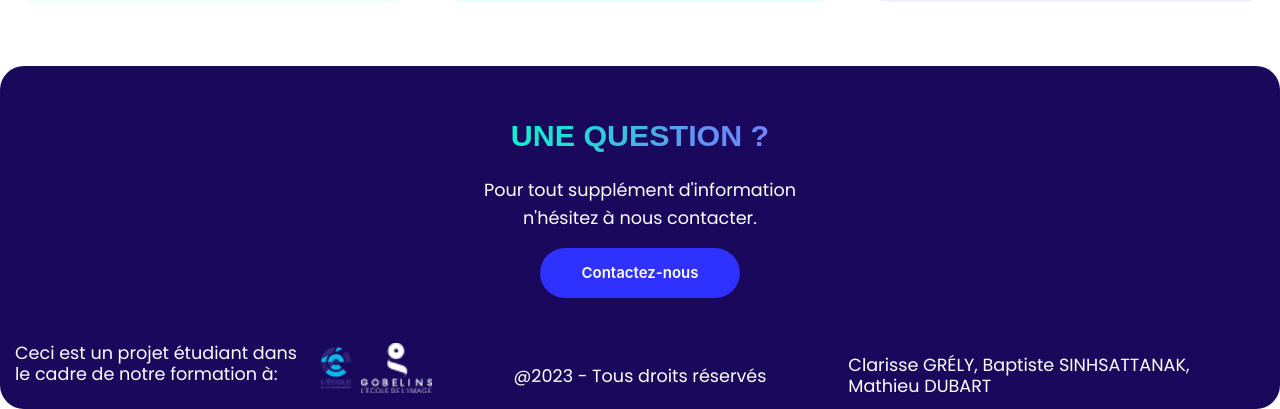
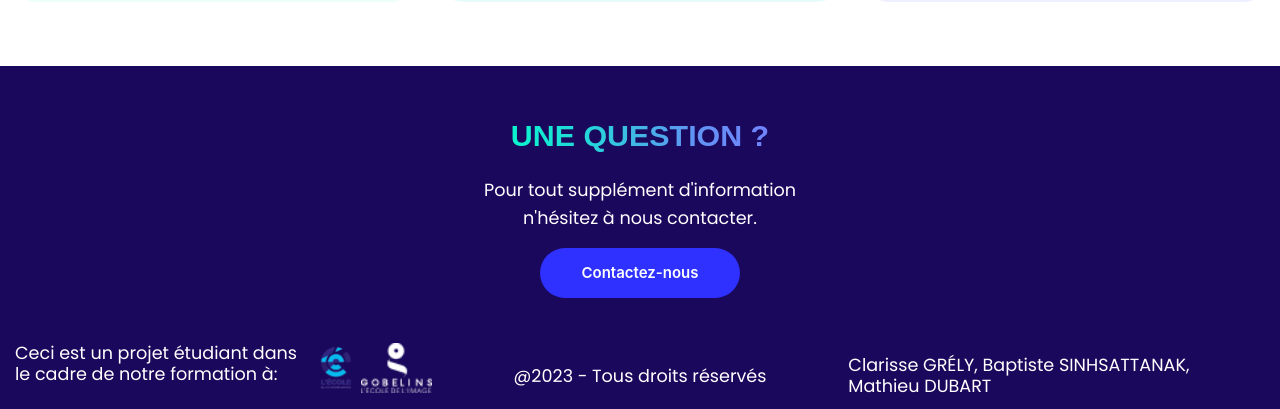
Before and after one commit to MathieuDubart/owl-website, a Vue app: page / in a window 1280 px wide. Shown: the part 3867-4276 px from the top of the page. Built offline with nearby package versions, Linux system fonts and the light colour scheme; a web font is replaced by a local one.

Commit message:
fixing border radius

```diff
--- a/src/assets/main.css
+++ b/src/assets/main.css
@@ -400,7 +400,6 @@ a.link:hover{
 
 .footer {
   background-color: var(--secondary-color);
-  border-radius: 24px;
 }
 
 .footer .main-footer {
@@ -493,6 +492,7 @@ a.link:hover{
   .product-specs {
     padding: 1em 3.5em;
     margin-top: calc(var(--margin-top)*4);
+    border-radius: 0;
   }
 
   .product-specs .specs-row {
```
